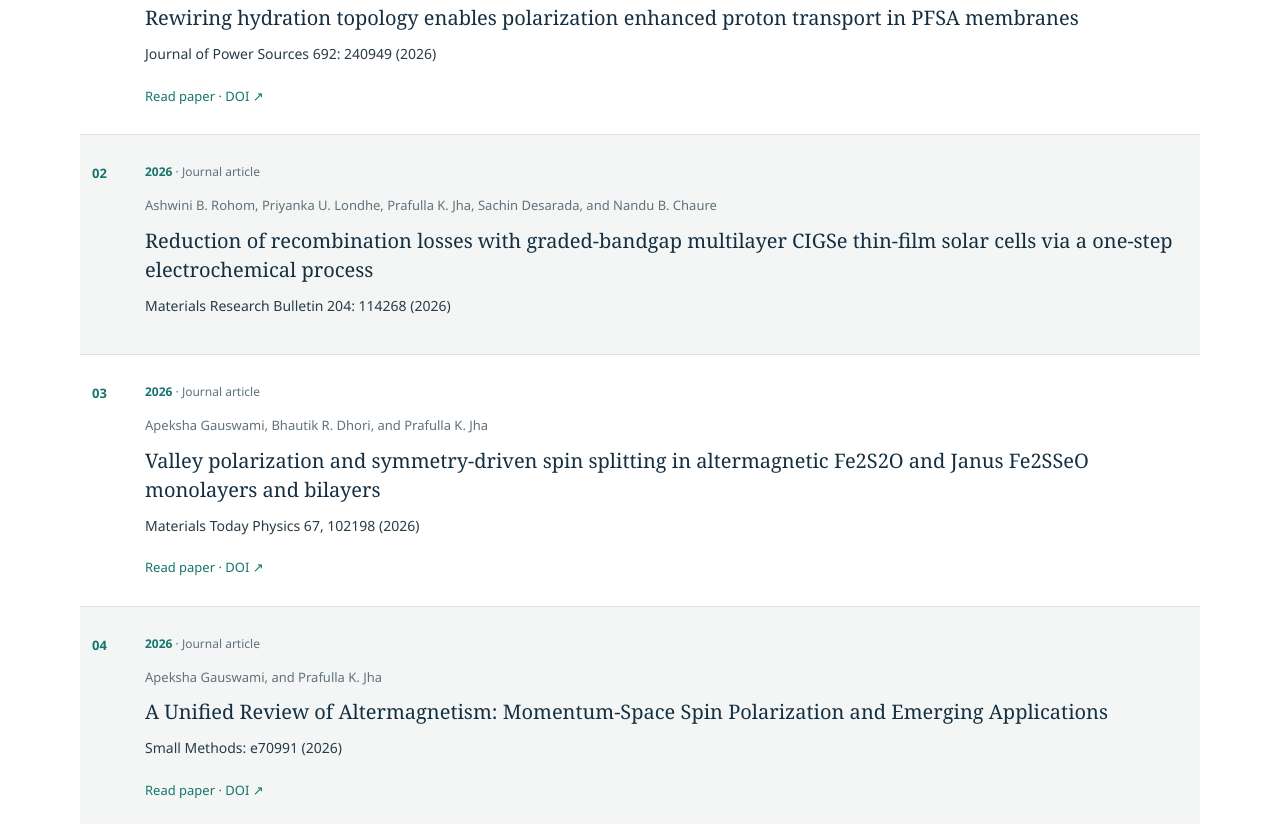
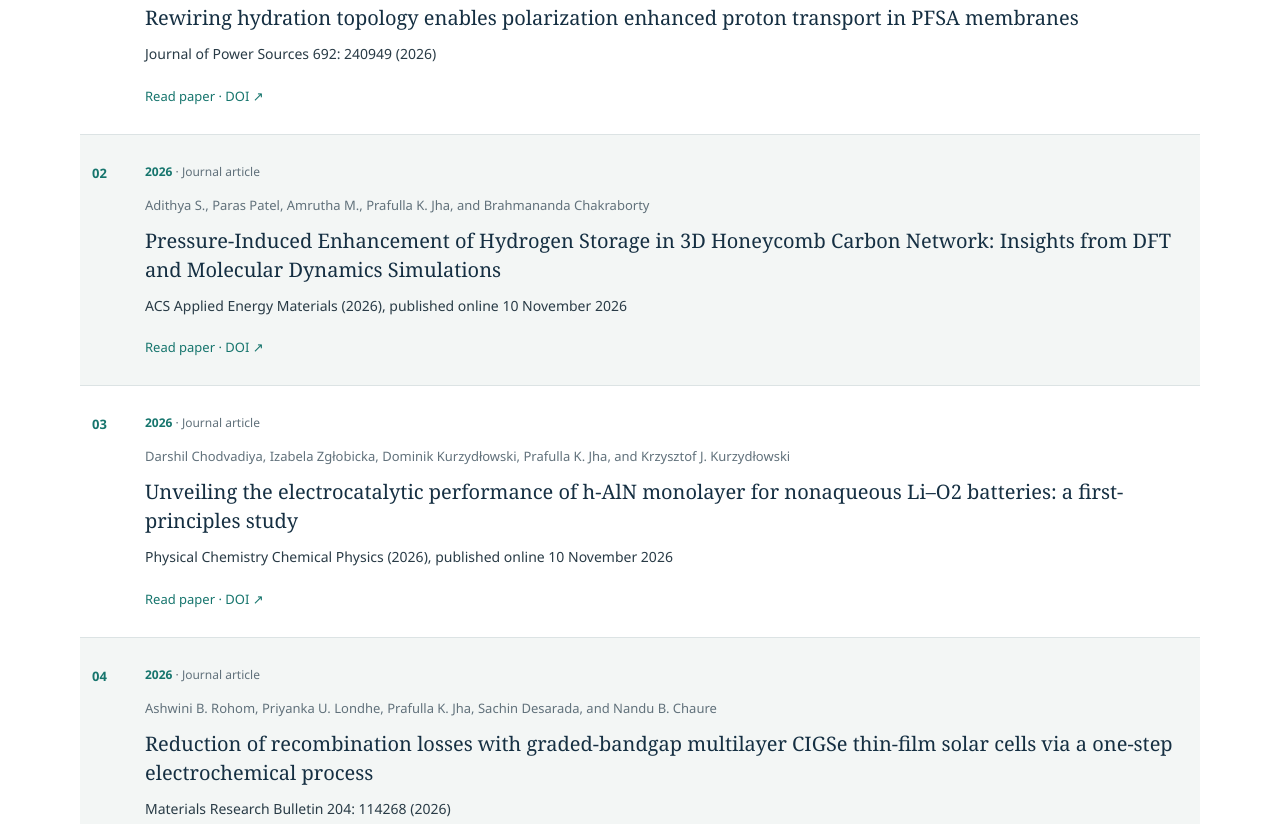
Before and after one commit to pkjmsu/pkjmsu.github.io, a plain HTML site: page publications.html in a window 1280 px wide. Shown: the part 888-1712 px from the top of the page. Drawn offline with Linux system fonts and the light colour scheme.

Commit message:
Update 2026 peer-reviewed journal publications

```diff
--- a/publications.html
+++ b/publications.html
@@ -38,6 +38,8 @@
 <p>Explore the group’s journal articles and published conference papers. The latest 10 papers are shown below. Search the full archive by author, title, material, journal or year.</p>
 <div class="publication-tools"><label for="publication-search">Search all 498 papers</label><div class="search-line"><input id="publication-search" type="search" placeholder="For example: graphene, High pressure, Physical Review B, 2020" aria-controls="publication-list"><button id="clear-search" class="button secondary" type="button">Clear</button></div><p id="search-status" class="muted" aria-live="polite">Showing the latest 10 papers · 498 papers in the archive</p></div>
 <ul class="pubs publication-archive" id="publication-list"><li data-year="2026"><div class="paper-meta">2026 <span>· Journal article</span></div><p class="paper-authors">Sarthak Mishra, Riddhi Sainda, Shubham Mishra, Devika Vinod, Prafulla K. Jha, and Vaibhav Kulshrestha</p><h3 class="paper-title">Rewiring hydration topology enables polarization enhanced proton transport in PFSA membranes</h3><p class="paper-venue">Journal of Power Sources 692: 240949 (2026)</p><a class="paper-doi" href="https://doi.org/10.1016/j.jpowsour.2026.240949">Read paper · DOI ↗</a></li>
+<li data-year="2026"><div class="paper-meta">2026 <span>· Journal article</span></div><p class="paper-authors">Adithya S., Paras Patel, Amrutha M., Prafulla K. Jha, and Brahmananda Chakraborty</p><h3 class="paper-title">Pressure-Induced Enhancement of Hydrogen Storage in 3D Honeycomb Carbon Network: Insights from DFT and Molecular Dynamics Simulations</h3><p class="paper-venue">ACS Applied Energy Materials (2026), published online 10 November 2026</p><a class="paper-doi" href="https://doi.org/10.1021/acsaem.6c02232">Read paper · DOI ↗</a></li>
+<li data-year="2026"><div class="paper-meta">2026 <span>· Journal article</span></div><p class="paper-authors">Darshil Chodvadiya, Izabela Zgłobicka, Dominik Kurzydłowski, Prafulla K. Jha, and Krzysztof J. Kurzydłowski</p><h3 class="paper-title">Unveiling the electrocatalytic performance of h-AlN monolayer for nonaqueous Li–O2 batteries: a first-principles study</h3><p class="paper-venue">Physical Chemistry Chemical Physics (2026), published online 10 November 2026</p><a class="paper-doi" href="https://doi.org/10.1039/d6cp03043b">Read paper · DOI ↗</a></li>
 <li data-year="2026"><div class="paper-meta">2026 <span>· Journal article</span></div><p class="paper-authors">Ashwini B. Rohom, Priyanka U. Londhe, Prafulla K. Jha, Sachin Desarada, and Nandu B. Chaure</p><h3 class="paper-title">Reduction of recombination losses with graded-bandgap multilayer CIGSe thin-film solar cells via a one-step electrochemical process</h3><p class="paper-venue">Materials Research Bulletin 204: 114268 (2026)</p></li>
 <li data-year="2026"><div class="paper-meta">2026 <span>· Journal article</span></div><p class="paper-authors">Apeksha Gauswami, Bhautik R. Dhori, and Prafulla K. Jha</p><h3 class="paper-title">Valley polarization and symmetry-driven spin splitting in altermagnetic Fe2S2O and Janus Fe2SSeO monolayers and bilayers</h3><p class="paper-venue">Materials Today Physics 67, 102198 (2026)</p><a class="paper-doi" href="https://doi.org/10.1016/j.mtphys.2026.102198">Read paper · DOI ↗</a></li>
 <li data-year="2026"><div class="paper-meta">2026 <span>· Journal article</span></div><p class="paper-authors">Apeksha Gauswami, and Prafulla K. Jha</p><h3 class="paper-title">A Unified Review of Altermagnetism: Momentum-Space Spin Polarization and Emerging Applications</h3><p class="paper-venue">Small Methods: e70991 (2026)</p><a class="paper-doi" href="https://doi.org/10.1002/smtd.70991">Read paper · DOI ↗</a></li>
```
